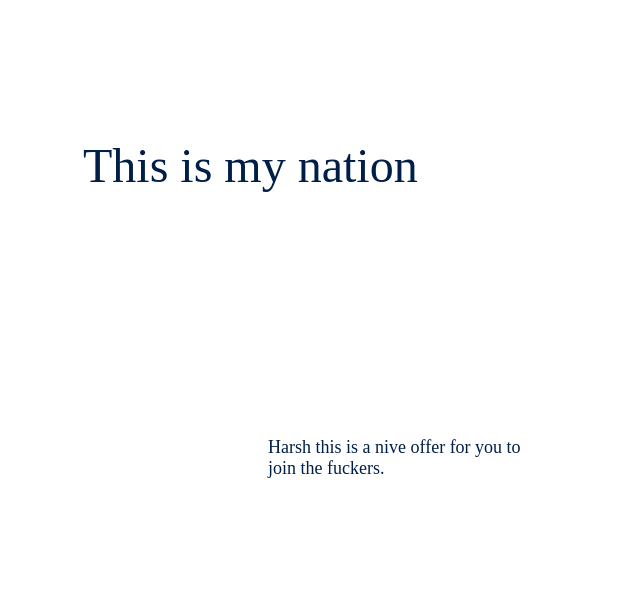
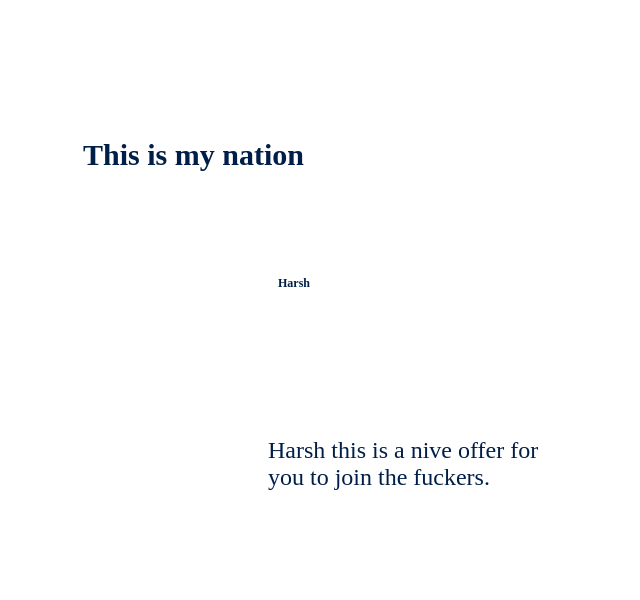
Before and after one commit to theharshbhatia/HOIST, a plain HTML site: page Test Cases/PS2WEB/index.html in a window 1280 px wide. Shown: the whole page, without its empty margins (0-640 px from the left). Drawn offline with Linux system fonts and the light colour scheme.

Commit message:
body padding n margin removed

```diff
--- a/Test Cases/PS2WEB/css/style.css
+++ b/Test Cases/PS2WEB/css/style.css
@@ -1,8 +1,10 @@
 body
 {
 width:100%;
+margin: 0;
+ padding:0;
 }
-.text3
+.text4
 {
 margin:0;
 position: absolute;
@@ -14,7 +16,20 @@ text-align:  left;
 height: 160.136123657227px;
 width: 276.121459960938px;
 font-family: AdobeMingStd-Light;
-font-size: 18px;
+font-size: 24px;
+z-index:4;
+}
+.Harsh
+{
+margin:0;
+position: absolute;
+left:278px;
+top:276px;
+color: #001F48;
+opacity: 1.0;
+text-align:  left;
+font-family: AdobeMingStd-Light;
+font-size: 12px;
 z-index:3;
 }
 .This-is-my-nation
@@ -27,6 +42,6 @@ color: #001F48;
 opacity: 1.0;
 text-align:  left;
 font-family: AdobeMingStd-Light;
-font-size: 48px;
+font-size: 30px;
 z-index:2;
 }
--- a/Test Cases/PS2WEB/index.html
+++ b/Test Cases/PS2WEB/index.html
@@ -7,6 +7,7 @@ Text_testing
 </title>
 <link rel="stylesheet" type="text/css" href="css/style.css">
 </head><body><div class=" Group-1">
-<p class="text3">Harsh this is a nive offer for you to join the fuckers.</p>
-<p class="This-is-my-nation">This is my nation</p>
+<p class="text4">Harsh this is a nive offer for you to join the fuckers.</p>
+<h6 class="Harsh">Harsh</h6>
+<h1 class="This-is-my-nation">This is my nation</h1>
 </div></body></html>
--- a/mark4.jsx
+++ b/mark4.jsx
@@ -40,7 +40,7 @@ function beautifyLayerName(layer_name, type, i, j) {
 //CSS CODE FORMATION
 function addCssBasicCode() {
 	// adding body element to css_code
-	css_code += "body\n{\nwidth:100%;" + "\n}\n";
+	css_code += "body\n{\nwidth:100%;\nmargin: 0;\npadding:0;" + "\n}\n";
 }
 
 
```
Also changed, not shown: 2 other files.
